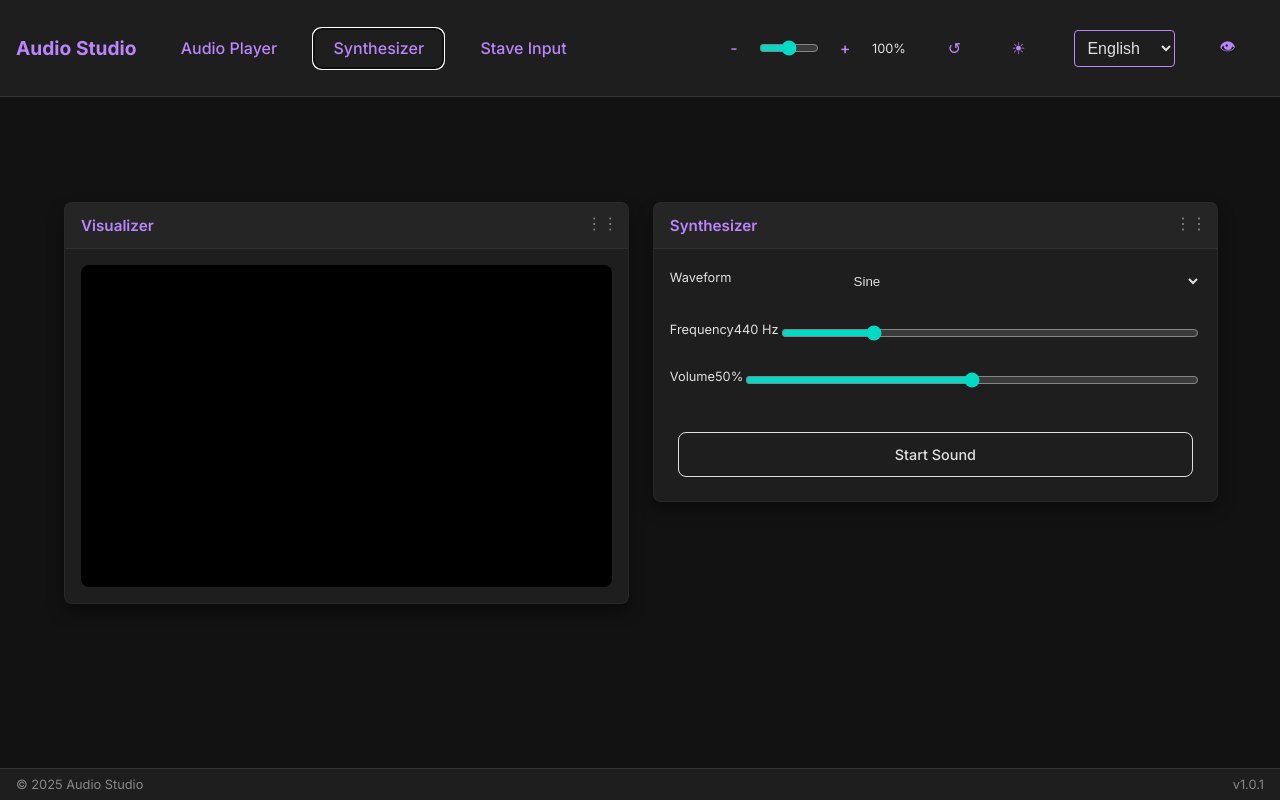
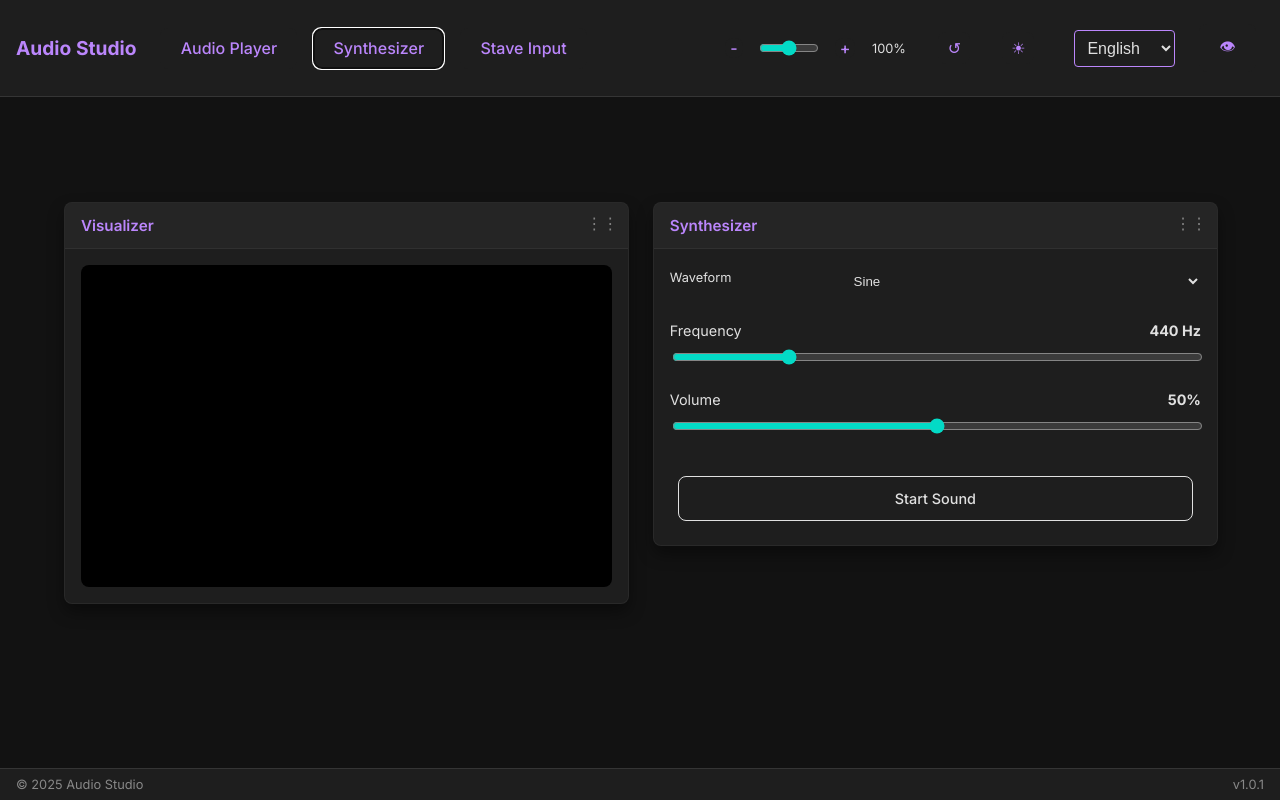
Before and after one commit to Luckysreee/MyAudioPlayer, a React (Vite) app: page / in a window 1280 px wide. Both pictures are taken after a click on the button "Synthesizer". Built offline with nearby package versions, Linux system fonts and the light colour scheme; the HTML template or start-up script is replaced by a standard one.

Commit message:
Fixing Bugs

```diff
--- a/src/components/SynthControls.jsx
+++ b/src/components/SynthControls.jsx
@@ -50,10 +50,10 @@ const SynthControls = ({
 
             {/* Slider: Frequency (Only for oscillators) */}
             {!waveform.includes('noise') && (
-                <div className="control-group">
-                    <div className="flex-between" style={{ fontSize: '0.8rem', marginBottom: '0.5rem', color: 'var(--text-muted)' }}>
+                <div style={{ display: 'flex', flexDirection: 'column', gap: '0.5rem' }}>
+                    <div className="flex-between" style={{ fontSize: '0.9rem', color: 'var(--text-muted)' }}>
                         <label>{translations.frequency || "Frequency"}</label>
-                        <span style={{ color: 'var(--primary)' }}>{frequency} Hz</span>
+                        <span style={{ color: 'var(--primary)', fontWeight: 'bold' }}>{frequency} Hz</span>
                     </div>
                     <input
                         type="range"
@@ -62,15 +62,16 @@ const SynthControls = ({
                         value={frequency}
                         onChange={(e) => setFrequency(Number(e.target.value))}
                         className="no-drag"
+                        style={{ width: '100%' }}
                     />
                 </div>
             )}
 
             {/* Slider: Volume */}
-            <div className="control-group">
-                <div className="flex-between" style={{ fontSize: '0.8rem', marginBottom: '0.5rem', color: 'var(--text-muted)' }}>
+            <div style={{ display: 'flex', flexDirection: 'column', gap: '0.5rem' }}>
+                <div className="flex-between" style={{ fontSize: '0.9rem', color: 'var(--text-muted)' }}>
                     <label>{translations.volume || "Volume"}</label>
-                    <span style={{ color: 'var(--primary)' }}>{Math.round(volume * 100)}%</span>
+                    <span style={{ color: 'var(--primary)', fontWeight: 'bold' }}>{Math.round(volume * 100)}%</span>
                 </div>
                 <input
                     type="range"
@@ -80,6 +81,7 @@ const SynthControls = ({
                     value={volume}
                     onChange={onVolumeChange}
                     className="no-drag"
+                    style={{ width: '100%' }}
                 />
             </div>
 
```
